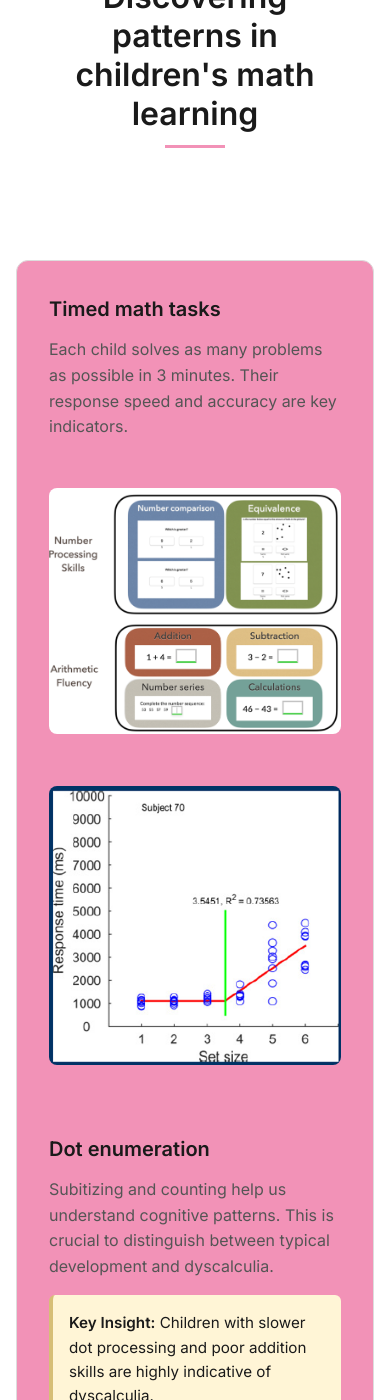
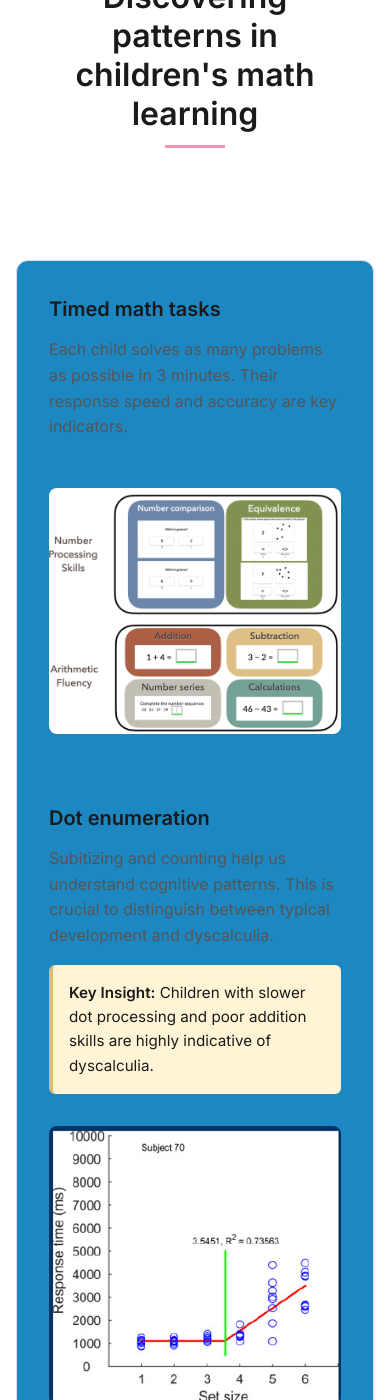
Before and after one commit to moving-average/moving-average.github.io, a Jekyll site: the page built from usecase1.markdown, in a window 390 px wide and 1400 px high, scrolled down 1204 px. Built offline with Jekyll 4.4.1, drawn with Linux system fonts in a browser that asks for light colours.

Commit message:
update style.css

```diff
--- a/assets/style.css
+++ b/assets/style.css
@@ -437,7 +437,7 @@ footer a:hover {
 
 .double-info-section {
   display: flex;
-  background-color: #f292b7;
+  background-color: #1d87c2;
   border: 1px solid #ddd;
   border-radius: 12px;
   flex-direction: column;
@@ -749,7 +749,7 @@ footer a:hover {
     gap: 1rem;
   }
 
-/* Media query voor mobiel en kleinere schermen (max-width: 768px) */
+  /* Media query voor mobiel en kleinere schermen (max-width: 768px) */
 @media (max-width: 768px) {
   .double-info-section {
     padding: 1rem 2rem; /* Kleinere padding voor mobiel */
@@ -761,10 +761,13 @@ footer a:hover {
     flex-direction: column; /* Zet de elementen onder elkaar */
     align-items: center; /* Centrer de inhoud voor een nette uitlijning */
     width: 100%; /* Zorg ervoor dat de rij de volledige breedte neemt */
+    order: 0; /* Zorg ervoor dat de volgorde op mobiel normaal is */
   }
 
+  /* Zorg ervoor dat de volgorde correct is voor de tweede rij */
   .info-row.reverse {
-    flex-direction: column-reverse; /* Zet de afbeeldingen onderaan */
+    flex-direction: column; /* Geen row-reverse op mobiel */
+    order: 1; /* Verander de volgorde van de tweede rij */
   }
 
   .info-text,
@@ -788,7 +791,24 @@ footer a:hover {
     height: auto; /* Houd de aspect ratio intact */
     margin-bottom: 1rem; /* Voegt wat ruimte toe onder de afbeeldingen */
   }
+
+  /* De eerste rij krijgt als volgorde 0, zodat de eerste rij begint met tekst gevolgd door afbeelding */
+  .info-row:nth-of-type(1) .info-text {
+    order: 0; /* Zorg ervoor dat de tekst eerst komt */
+  }
+
+  .info-row:nth-of-type(1) .info-image {
+    order: 1; /* Daarna komt de afbeelding */
+  }
+
+  /* De tweede rij krijgt volgorde 2, zodat de tweede rij start met tekst en daarna afbeelding */
+  .info-row:nth-of-type(2) .info-text {
+    order: 0; /* Zorg ervoor dat de tekst eerst komt */
+  }
+
+  .info-row:nth-of-type(2) .info-image {
+    order: 1; /* Daarna komt de afbeelding */
+  }
 }
 
-
 }
```
